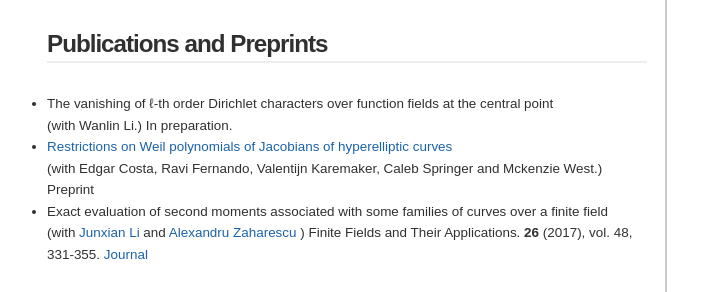
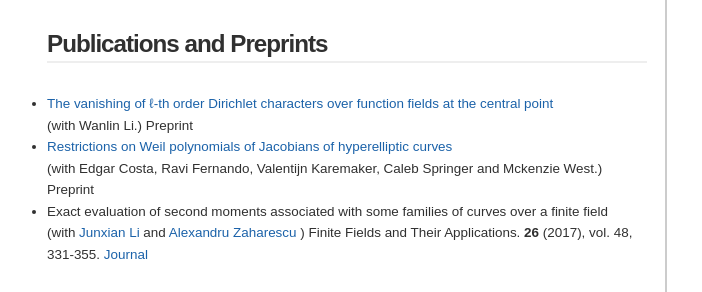
Before and after one commit to ravi-donepudi/ravi-donepudi.github.io, a plain HTML site: page index.html in a window 1280 px wide. Shown: the part 222-514 px from the top of the page, 143-845 px from the left. Drawn offline with Linux system fonts and the light colour scheme.

Commit message:
links updated

```diff
--- a/index.html
+++ b/index.html
@@ -36,13 +36,13 @@
           <p> </p>
           <ul style="list-style-type: disc;">
 
-            <li> The vanishing of &#8467-th order Dirichlet characters over function fields at the central point<br> (with Wanlin Li.)
-			In preparation.			</li>
+            <li> <a href="Ravi_files/vanishing-l-functions.pdf">The vanishing of &#8467-th order Dirichlet characters over function fields at the central point </a><br> (with Wanlin Li.)
+			Preprint		</li>
             <li><a href="https://arxiv.org/abs/2002.02067">Restrictions on Weil polynomials of Jacobians of hyperelliptic curves</a><br> (with Edgar Costa, Ravi Fernando, Valentijn Karemaker, Caleb Springer and Mckenzie West.)
               Preprint</li>
 
             <li>Exact evaluation of second moments associated with some families of curves over a finite field <br>(with <a href= "https://jligit.github.io// "> Junxian Li</a> and <a href "https://faculty.math.illinois.edu/~zaharesc/ "> Alexandru Zaharescu </a>)
-              Finite Fields and Their Applications. <b>26</b> (2017), vol. 48, 331-355. <a href="https://intlpress.com/site/pub/files/_fulltext/journals/mrl/2019/0026/0003/MRL-2019-0026-0003-a006.pdf">Journal</a><br>
+              Finite Fields and Their Applications. <b>26</b> (2017), vol. 48, 331-355. <a href="https://www.sciencedirect.com/science/article/abs/pii/S1071579717300953">Journal</a><br>
             </li>
 
           </ul>
```
Also changed, not shown: 1 other file.
